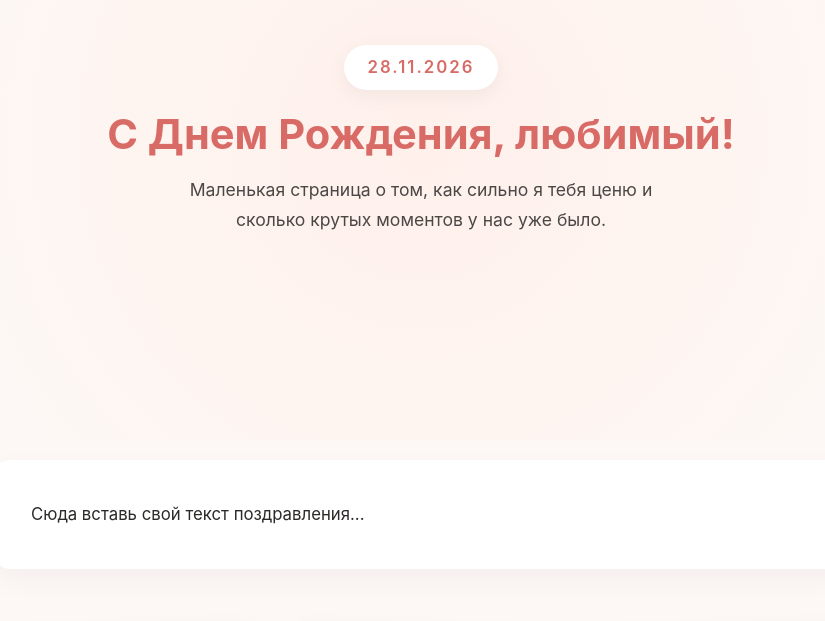
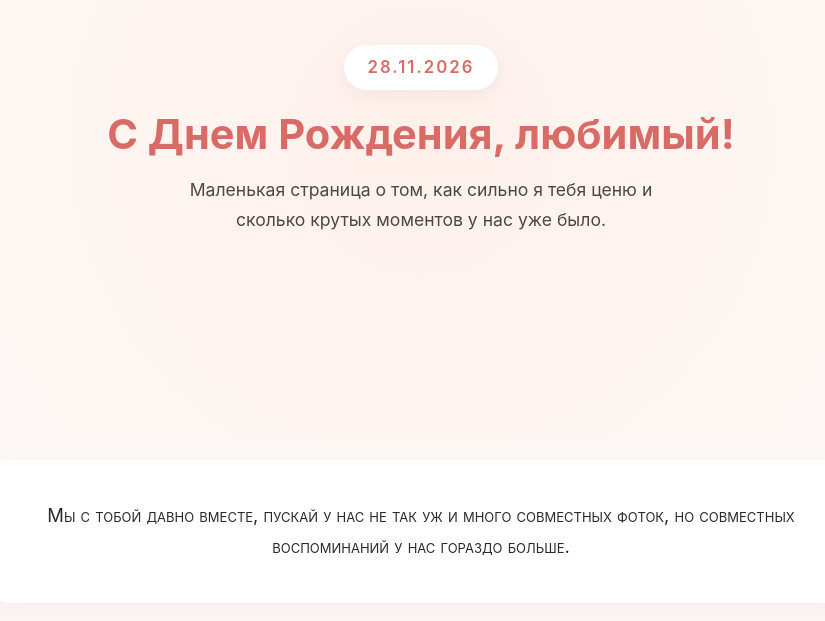
Before and after one commit to Enptyy23am/loverbot, a plain HTML site: page index.html in a window 1280 px wide. Shown: the part 160-781 px from the top of the page, without its empty margins (219-1044 px from the left). Drawn offline with Linux system fonts and the light colour scheme.

Commit message:
Update index.html

```diff
--- a/index.html
+++ b/index.html
@@ -176,9 +176,9 @@
     </header>
 
     <div class="container">
-        <!-- Блок для твоего текста -->
-        <section class="letter reveal">
-            <p>Сюда вставь свой текст поздравления...</p>
+        <!-- Блок с твоим текстом -->
+        <section class="letter reveal" style="font-variant: small-caps; font-size: 1.15rem; text-align: center;">
+            <p>Мы с тобой давно вместе, пускай у нас не так уж и много совместных фоток, но совместных воспоминаний у нас гораздо больше.</p>
         </section>
 
         <!-- Галерея без подписей -->
```
